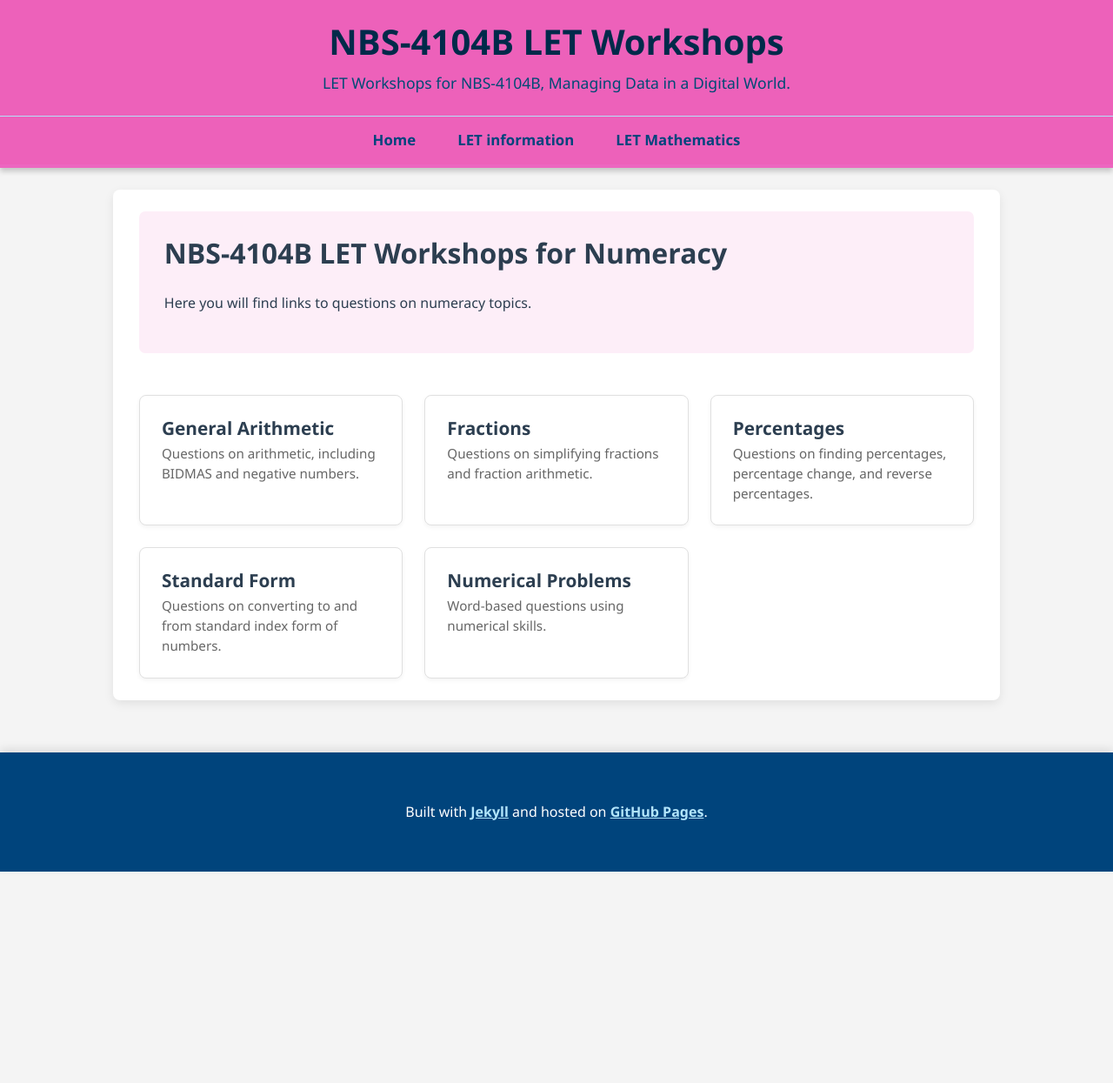
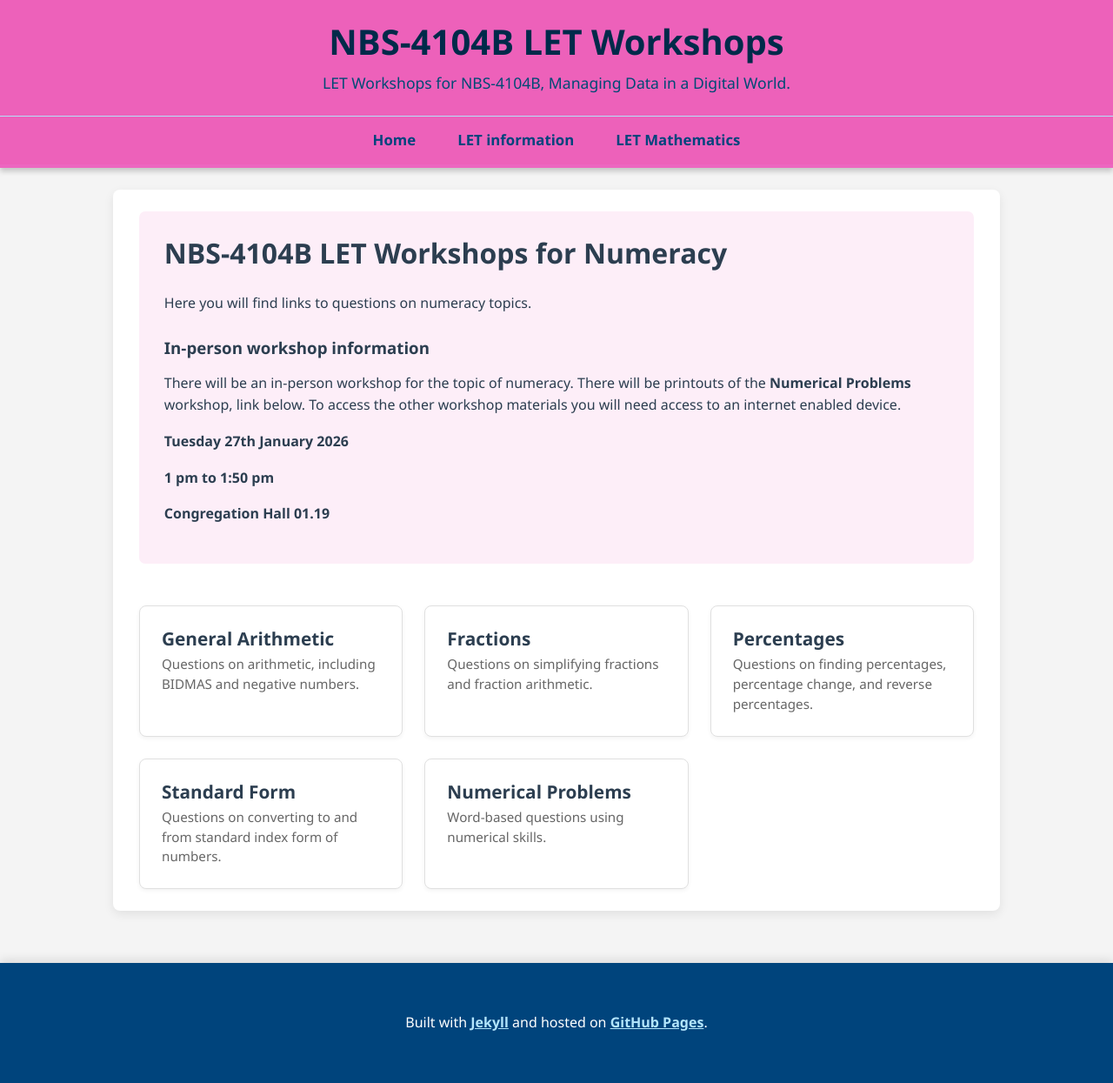
Before and after one commit to probe973/nbs-4104b, a Jekyll site: the page built from numeracy/index.md, in a window 1280 px wide. Shown: the whole page at 87% size. Built offline with Jekyll 4.4.1, drawn with Linux system fonts in a browser that asks for light colours; before the commit the page ends 1002 px from its top, so only the background shows below that.

Commit message:
Add in-person workshop details for numeracy
Added information about an in-person numeracy workshop.

```diff
--- a/numeracy/index.md
+++ b/numeracy/index.md
@@ -7,6 +7,17 @@ title: Numeracy Home
 # NBS-4104B LET Workshops for Numeracy
 
 Here you will find links to questions on numeracy topics.
+
+### In-person workshop information
+
+There will be an in-person workshop for the topic of numeracy.  There will be printouts of the **Numerical Problems** workshop, link below.  To access the other workshop materials you will need access to an internet enabled device.
+
+**Tuesday 27th January 2026**
+
+**1 pm to 1:50 pm**
+
+**Congregation Hall 01.19**
+
 
 </div>
 
```
